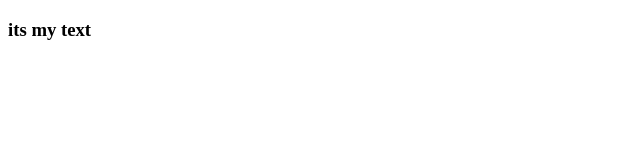
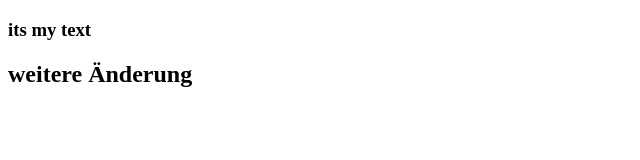
Before and after one commit to ilachheb/git-one, a plain HTML site: page index.html in a window 1280 px wide. Shown: the whole page, without its empty margins (0-640 px from the left). Drawn offline with Linux system fonts and the light colour scheme.

Commit message:
ein h2 mit Text

```diff
--- a/index.html
+++ b/index.html
@@ -8,6 +8,7 @@
 </head>
 <body>
     <h3>its my text</h3>
+    <h2>weitere Änderung</h2>
 
 </body>
 </html>
```
